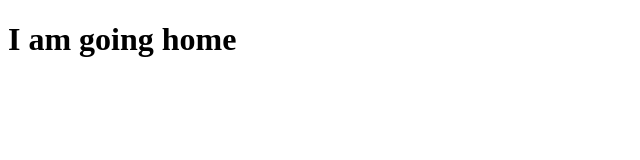
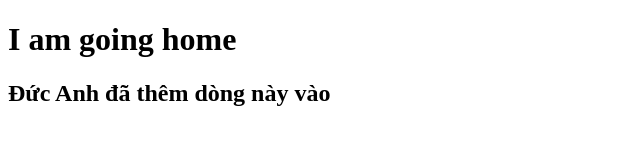
Before and after one commit to honguyenducanh/git, a plain HTML site: page backhome.html in a window 1280 px wide. Shown: the whole page, without its empty margins (0-640 px from the left). Drawn offline with Linux system fonts and the light colour scheme.

Commit message:
Update backhome.html

```diff
--- a/backhome.html
+++ b/backhome.html
@@ -8,5 +8,6 @@
 </head>
 <body>
     <h1>I am going home </h1>
+    <h2>Đức Anh đã thêm dòng này vào </h2>
 </body>
 </html>
```
